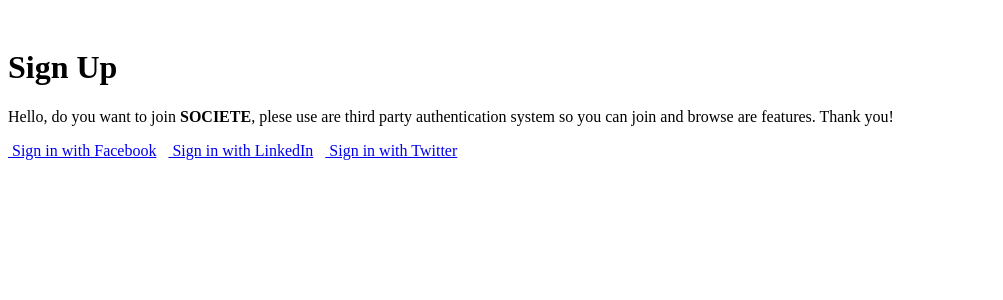
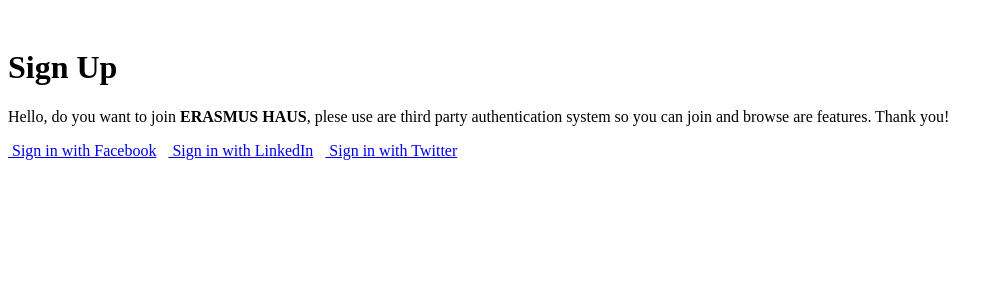
Before and after one commit to Copser/SOCIETE, a Django app: page /accounts/signup/ in a window 1280 px wide. Shown: the part 166-466 px from the top of the page, without its empty margins (0-1003 px from the left). Run offline with Django 3.2, Linux system fonts and the light colour scheme; parts of the project's set-up code (start-up, migrations or seed data) failed here and were passed over; some libraries are stand-ins or nearby versions.

Commit message:
working with templates

```diff
--- a/societe/payments/views.py
+++ b/societe/payments/views.py
@@ -2,11 +2,13 @@ from django.conf import settings
 from django.http import HttpResponse, HttpResponseRedirect
 from django.shortcuts import render
 from django.template import RequestContext, loader
+from django.contrib.auth.decorators import login_required
 
 from .forms import ChargeForm
 import stripe
 
 
+@login_required(login_url='/accounts/signup')
 def charge(request):
     """TODO: Docstring for charge.
     :returns: Charge view is responsible for providing us with user token, which we will
--- a/societe/templates/account/signup.html
+++ b/societe/templates/account/signup.html
@@ -17,14 +17,12 @@
 <div class="col-md-4 col-md-offset-4 btn-group-vertical" role="group">
 <h1>{% trans "Sign Up" %}</h1>
 
-<p>{% blocktrans %}Hello, do you want to join <strong>SOCIETE</strong>, plese use are third party authentication system so you can join and browse are features. Thank you!{% endblocktrans %}</p>
+<p>{% blocktrans %}Hello, do you want to join <strong>ERASMUS HAUS</strong>, plese use are third party authentication system so you can join and browse are features. Thank you!{% endblocktrans %}</p>
     <a id="facebook_login" href="/accounts/facebook/login" method="js-sdk" class="btn btn-lg btn-primary"><i class="fa fa-facebook"></i>&nbsp;Sign in with Facebook</a>
 &nbsp;
     <a id="linkedin_login" href="{% provider_login_url 'linkedin' %}" class="btn btn-primary btn-lg"><i class="fa fa-linkedin"></i>&nbsp;Sign in with LinkedIn</a>
 &nbsp;
     <a id="twitter_login" href="{% provider_login_url 'twitter' %}" class="btn btn-info btn-lg"><i class="fa fa-twitter"></i>&nbsp;Sign in with Twitter</a>
-
-
 </div>
     <div class="container-fluid">
        <div class="row">
```
